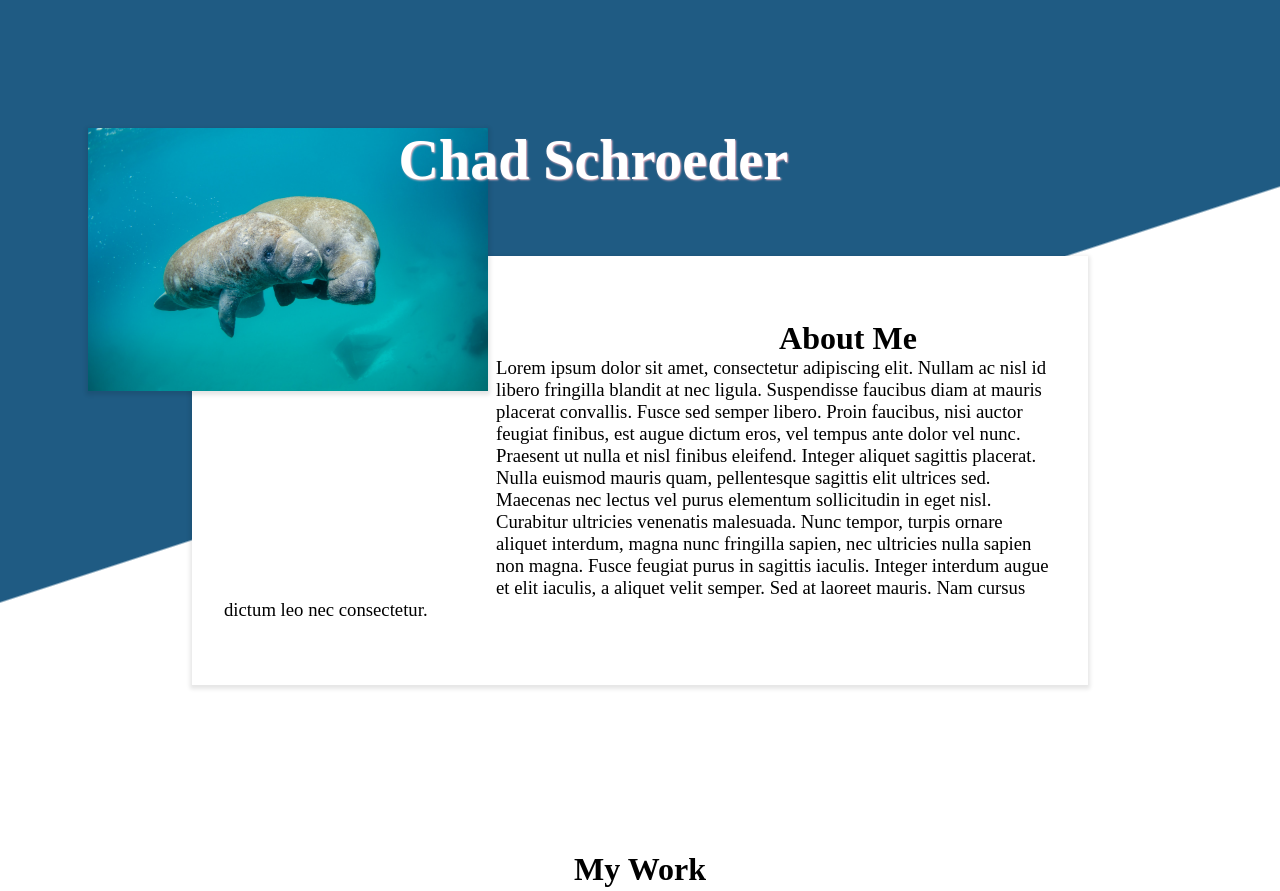
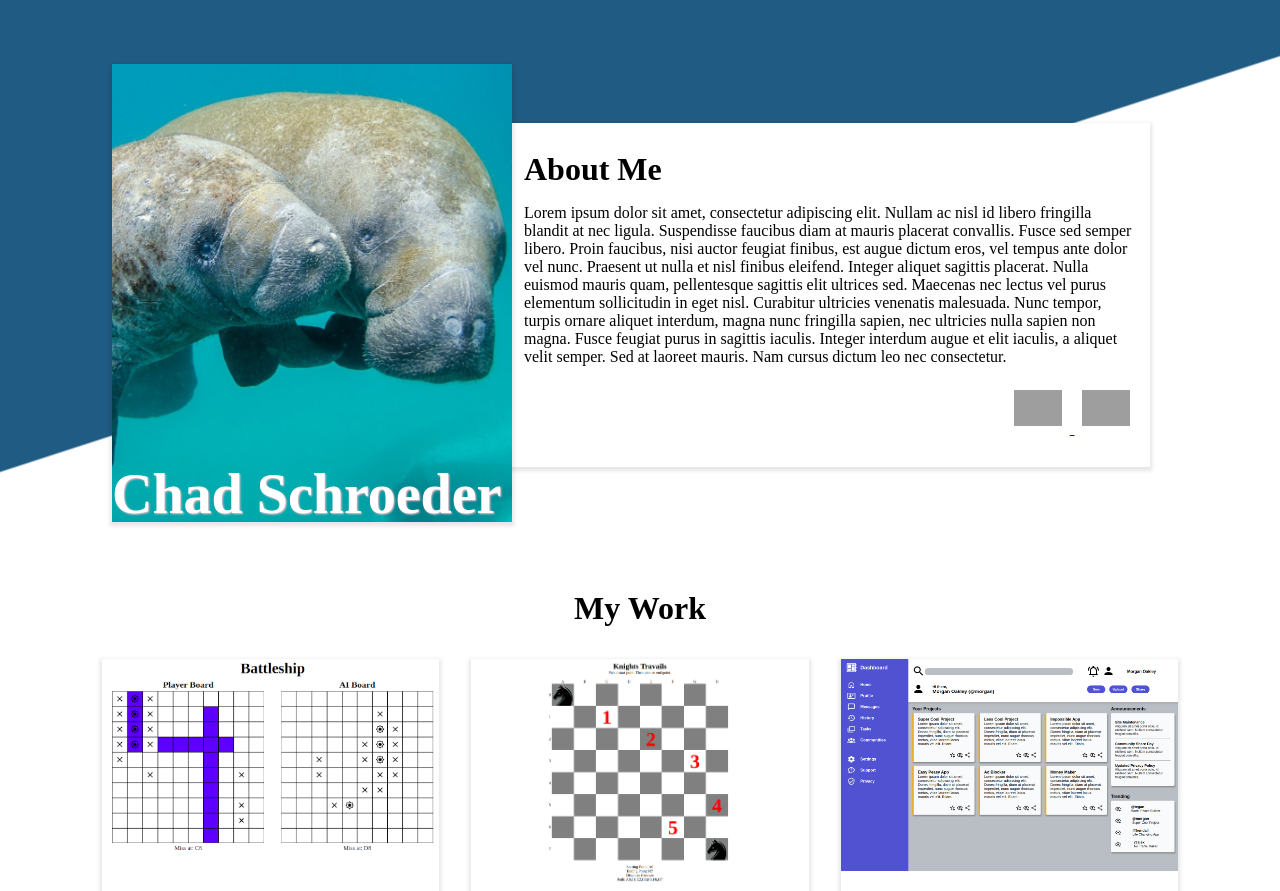
Before and after one commit to calansc/homepage, a website: page dist/index.html in a window 1280 px wide. Shown: the top 891 px of the page. Drawn offline with Linux system fonts and the light colour scheme; grey boxes are pictures that could not be loaded.

Commit message:
Update layout for desktop

```diff
--- a/src/style.css
+++ b/src/style.css
@@ -78,6 +78,7 @@ h4 {
     display: grid;
    padding-left: 8vw;
    padding-right:8vw;
+   justify-content: center;
 }
 .project {
     display: grid;
@@ -104,7 +105,7 @@ h4 {
     align-items: center;
  }
  .project-name {
-    font-size: 1.8rem;
+    font-size: 1.5rem;
     white-space: nowrap;
  }
  .project-description {
@@ -162,7 +163,7 @@ h4 {
     max-width: 100%;
     object-fit:contain;
 }
-@media (min-width: 501px) {
+@media (min-width: 701px) and (max-width:1100px) {
     .header {
         background-image: linear-gradient(162deg, var(--blue) 50%, var(--white) calc(50% + 2px));
         position: relative;
@@ -185,7 +186,7 @@ h4 {
         padding-top: 4rem;
         padding-bottom: 4rem;
         margin-top: 20%;
-        margin-left:;
+        /* margin-left:; */
         width: 65%;
         box-shadow: 0px 2px 4px 2px rgba(0, 0, 0, .1);
     }
@@ -249,6 +250,119 @@ h4 {
         object-fit:contain;
     }
 }
-@media (min-width:1001px) {
-
+@media (min-width:1101px) {
+    .header {
+        background-image: linear-gradient(162deg, var(--blue) 50%, var(--white) calc(50% + 2px));
+        position: relative;
+        display: grid;
+        grid-auto-flow: column;
+        grid-template-columns: 40% 60%;
+        padding-top: 5vw;
+    }
+    .header-one {
+        position: relative;
+        /* width:65%; */
+        /* margin-right:0; */
+        /* justify-self: center; */
+        /* margin: 10vw 10vw 0px 10vw; */
+        margin: 0;
+        margin-left:auto;
+        margin-top: auto;
+        margin-bottom: auto;
+    }
+    .header-picture-frame {
+       position: relative;
+    }
+    .header-picture {
+        max-height: 480px;
+        max-width: 400px;
+        object-fit:contain;
+    }
+    .header-name {
+        position:absolute;
+        bottom: 0px;
+        right: auto;
+        left: auto;
+        font-size: 3.5rem;
+        color: white;
+        text-shadow: 1px 1px 2px pink;
+    }
+    .header-picture {
+        box-shadow: 0px 2px 4px 2px rgba(0, 0, 0, .1);
+    }
+    .header-two {
+        margin-top: auto;
+        margin-bottom: auto;
+        margin-left:0px;
+        margin-right: auto;
+        width: 80%;
+        max-height: 360px;
+        padding:12px;
+        box-shadow: 0px 2px 4px 2px rgba(0, 0, 0, .1);
+    }
+    .about-me {
+     text-align: left;
+     padding-top:1rem;
+     padding-bottom:1rem;
+    }
+    .about-me-description {
+        font-size: 1rem;
+    }
+    .header-links {
+        padding-top: 1rem;
+        padding-bottom: 1rem;
+        display: block;
+        text-align: right;
+        /* height:64px; */
+    }
+    .header-github, .header-linkedin {
+        height: 80px;
+        width: 80px;
+    }
+    .middle {
+        margin-bottom: 220px;
+    }
+    .project-container {
+        grid-template-columns: 1fr 1fr 1fr;
+        gap: 2rem;
+    }
+    .project-image {
+        object-fit: contain;
+    }
+    .footer {
+        display: grid;
+        grid-auto-flow: column;
+        grid-template-columns: 50% 50%;
+        padding: 2rem;
+    }
+    .footer-one {
+      padding-top: 2.5rem;
+    }
+    .footer-contact, .footer-description, .footer-address, .footer-number, .footer-email {
+        text-align: left;
+        padding-left: 1vw;
+    }
+    .footer-links {
+        display: grid;
+        grid-auto-flow: column;
+        justify-items: center;
+        padding-bottom: 2rem;
+        margin-left: 0;
+        /* margin-right: ; */
+    }
+    .footer-linkedin, .footer-github {
+        margin: 8px;
+        max-width: 64px;
+        max-height: 64px;
+    }
+    .footer-linkedin-img, .footer-github-img {
+        margin:0px;
+        width: 48px;
+        height: 48px;
+    }
+    .footer-image {
+        max-height: 100%;
+        /* max-width: 100%; */
+        object-fit:contain;
+    }
 }
```
Also changed, not shown: dist/index.html, dist/main.js.
